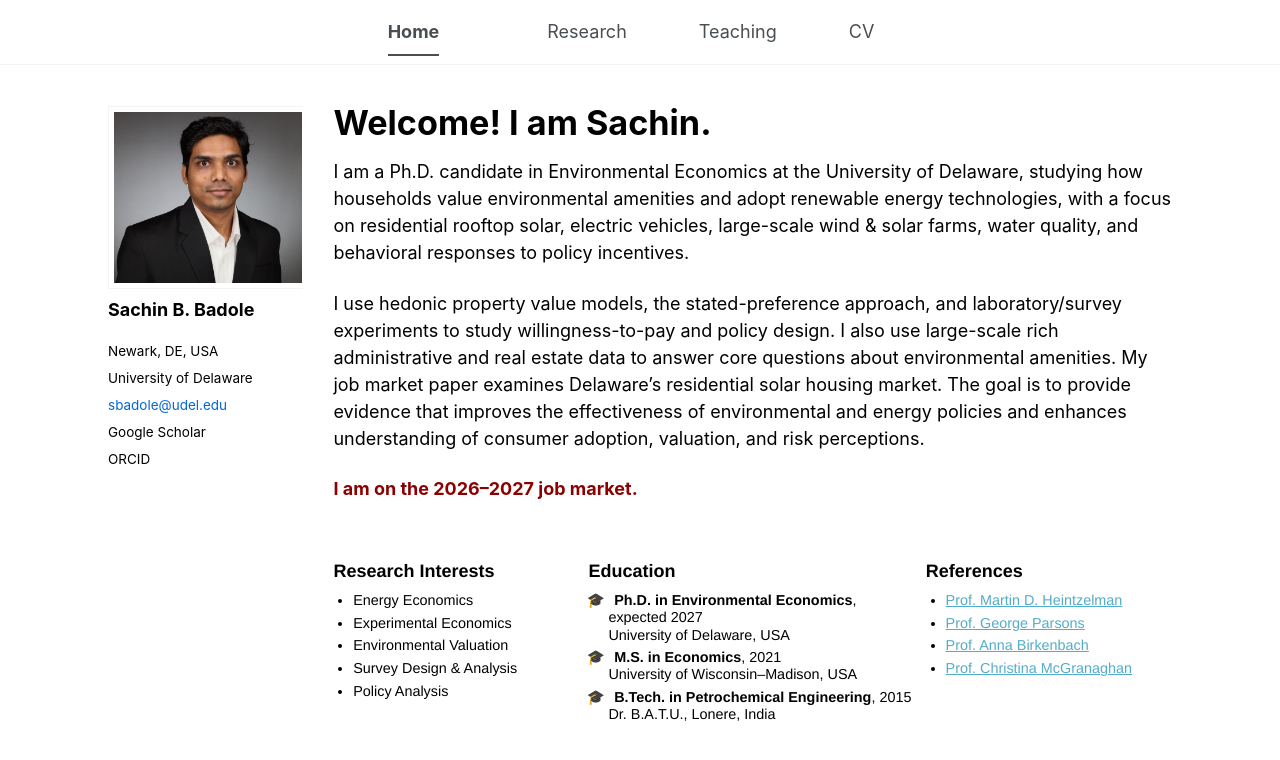
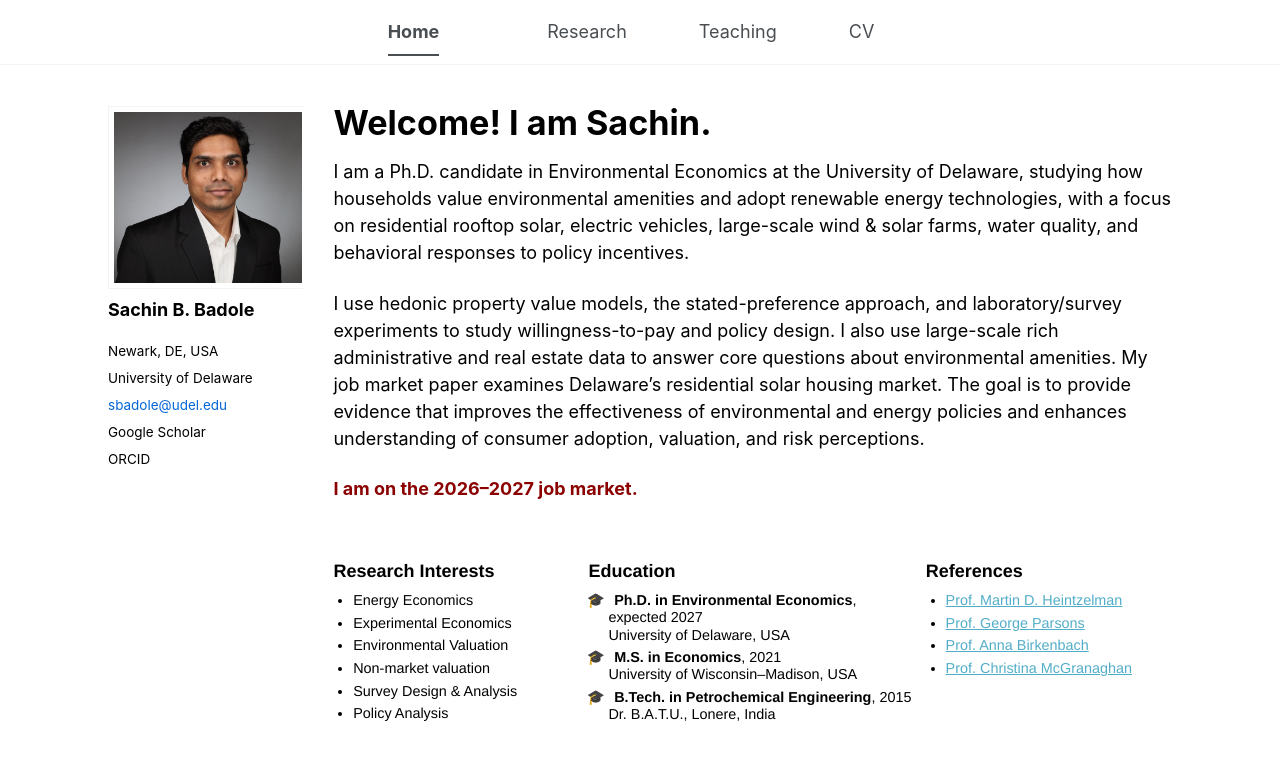
Before and after one commit to sachin-b-badole/sachin-b-badole.github.io, a Jekyll site: the page built from _pages/about.md, in a window 1280 px wide and 927 px high. Shown: the top 760 px of the window. Built offline with Jekyll 4.4.1, drawn with Linux system fonts in a browser that asks for light colours.

Commit message:
Update about.md

```diff
--- a/_pages/about.md
+++ b/_pages/about.md
@@ -23,6 +23,7 @@ I use hedonic property value models, the stated-preference approach, and laborat
       <li>Energy Economics</li>
       <li>Experimental Economics</li>
       <li>Environmental Valuation</li>
+      <li>Non-market valuation</li>
       <li>Survey Design & Analysis</li>
       <li>Policy Analysis</li>
     </ul>
```
